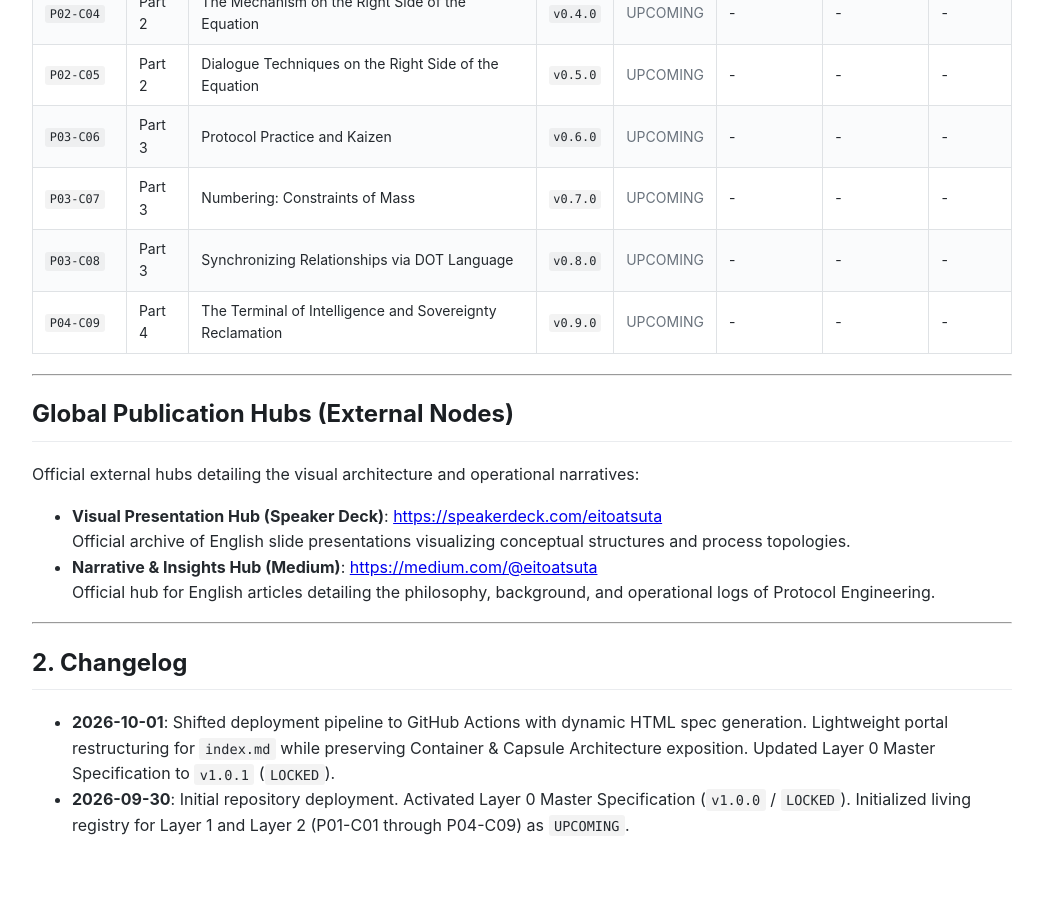
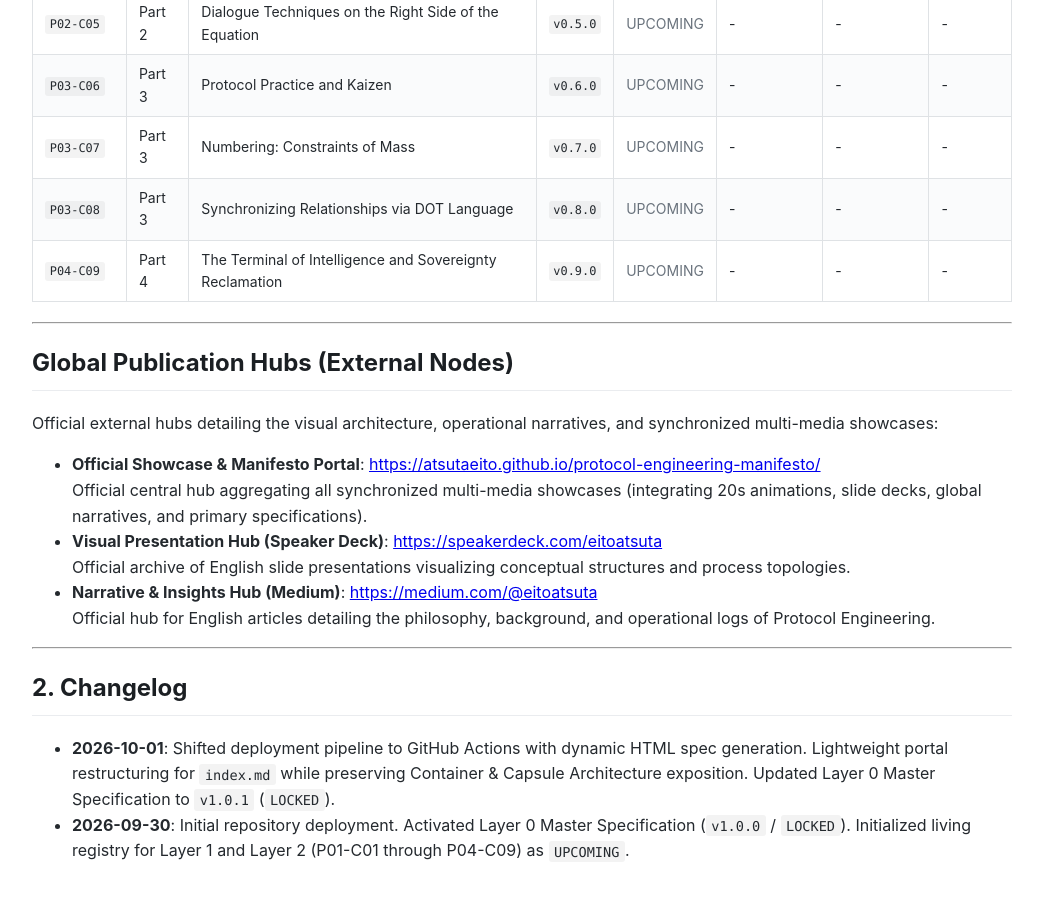
Before and after one commit to AtsutaEito/protocol-engineering-spec, a Jekyll site: the page built from index.md, in a window 1280 px wide and 900 px high, scrolled down 1404 px. Shown: the whole window, without its empty margins (118-1161 px from the left). Built offline with Jekyll 4.4.1, drawn with Linux system fonts in a browser that asks for light colours; before the commit the page ends 2278 px from its top, so only the background shows below that; some of the changed text lies outside the part shown.

Commit message:
Update index.md

```diff
--- a/index.md
+++ b/index.md
@@ -93,8 +92,10 @@ Below is the official specification ledger. When specification files are locked
 
 ## Global Publication Hubs (External Nodes)
 
-Official external hubs detailing the visual architecture and operational narratives:
+Official external hubs detailing the visual architecture, operational narratives, and synchronized multi-media showcases:
 
+* **Official Showcase & Manifesto Portal**: [https://atsutaeito.github.io/protocol-engineering-manifesto/](https://atsutaeito.github.io/protocol-engineering-manifesto/)
+  Official central hub aggregating all synchronized multi-media showcases (integrating 20s animations, slide decks, global narratives, and primary specifications).
 * **Visual Presentation Hub (Speaker Deck)**: [https://speakerdeck.com/eitoatsuta](https://speakerdeck.com/eitoatsuta)
   Official archive of English slide presentations visualizing conceptual structures and process topologies.
 * **Narrative & Insights Hub (Medium)**: [https://medium.com/@eitoatsuta](https://medium.com/@eitoatsuta)
```
Also changed, not shown: other parts of index.md (+0 -1 lines).
